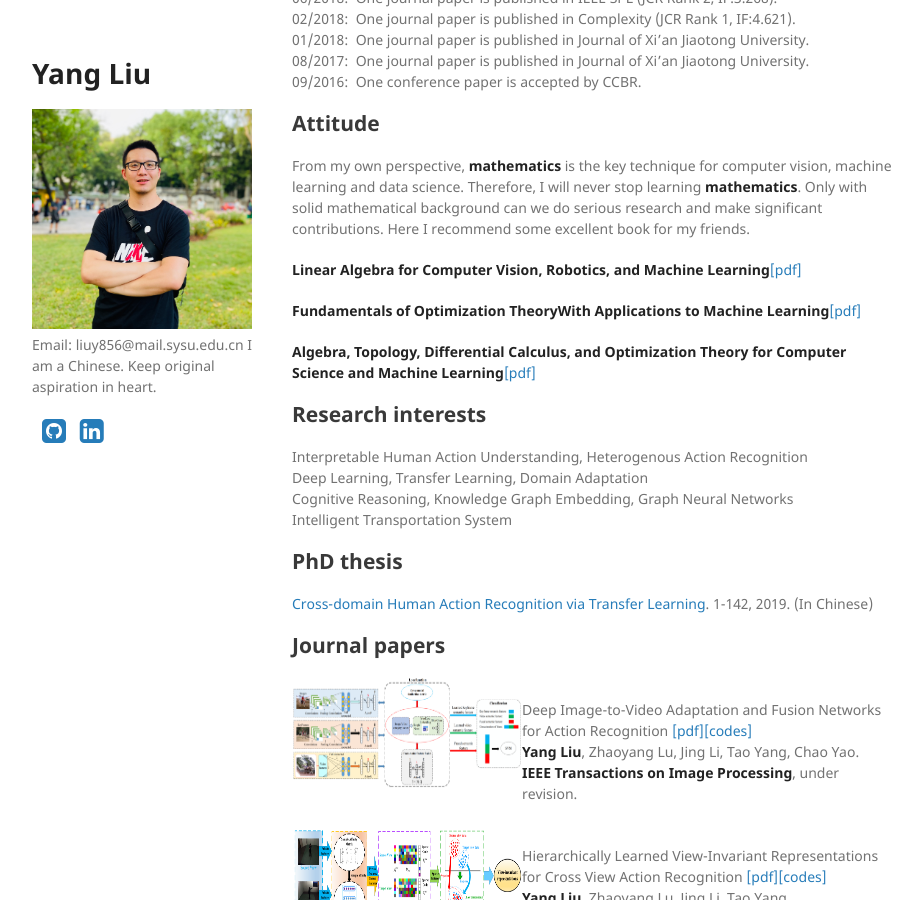
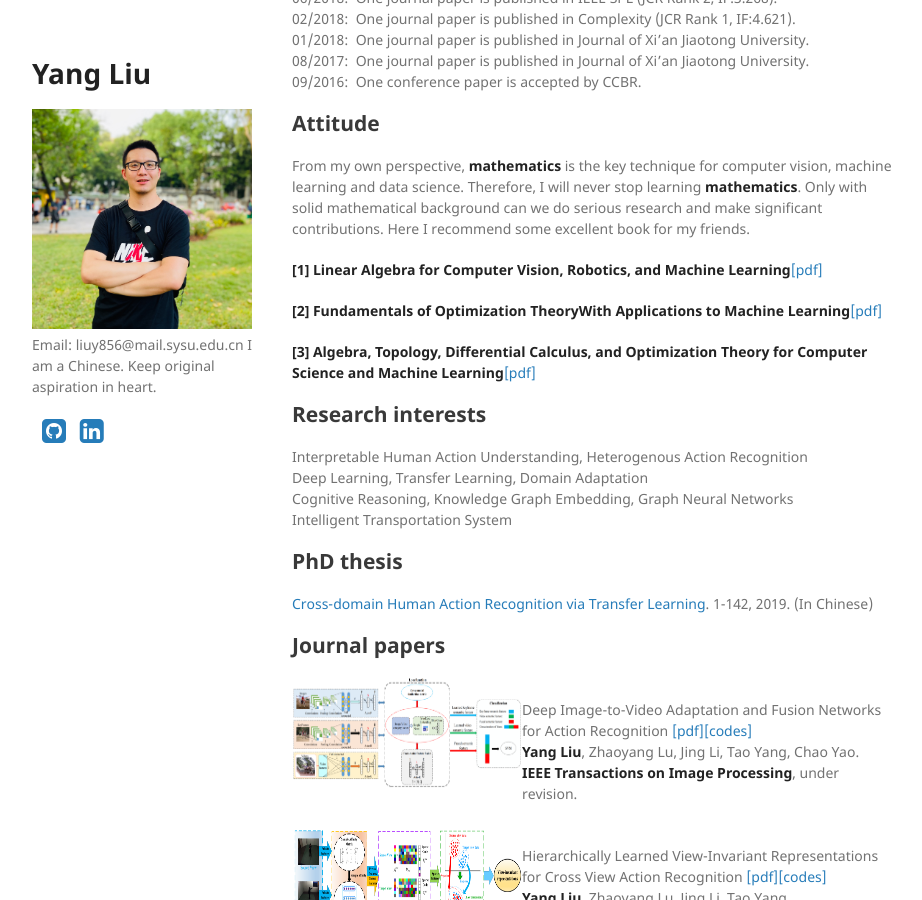
Before and after one commit to YangLiu9208/home, a Jekyll site: the page built from index.md, in a window 1280 px wide and 900 px high, scrolled down 471 px. Shown: the whole window, without its empty margins (178-1100 px from the left). Built offline with Jekyll 4.4.1, drawn with Linux system fonts in a browser that asks for light colours; a style sheet for code colours, icons or effects is not loaded.

Commit message:
Update index.md

```diff
--- a/index.md
+++ b/index.md
@@ -22,11 +22,11 @@ I'm Yang Liu (刘阳), a post-doctoral fellow at [HCP Lab](http://www.sysu-hcp.n
 ## Attitude
 From my own perspective, **mathematics** is the key technique for computer vision, machine learning and data science. Therefore, I will never stop learning **mathematics**. Only with solid mathematical background can we do serious research and make significant contributions. Here I recommend some excellent book for my friends.
 
-**Linear Algebra for Computer Vision, Robotics, and Machine Learning**[[pdf]](https://www.seas.upenn.edu/~cis515/linalg-I.pdf)
+**[1] Linear Algebra for Computer Vision, Robotics, and Machine Learning**[[pdf]](https://www.seas.upenn.edu/~cis515/linalg-I.pdf)
 
-**Fundamentals of Optimization TheoryWith Applications to Machine Learning**[[pdf]](https://www.seas.upenn.edu/~cis515/linalg-II.pdf)
+**[2] Fundamentals of Optimization TheoryWith Applications to Machine Learning**[[pdf]](https://www.seas.upenn.edu/~cis515/linalg-II.pdf)
 
-**Algebra, Topology, Differential Calculus, and Optimization Theory for Computer Science and Machine Learning**[[pdf]](https://www.cis.upenn.edu/~jean/math-deep.pdf)
+**[3] Algebra, Topology, Differential Calculus, and Optimization Theory for Computer Science and Machine Learning**[[pdf]](https://www.cis.upenn.edu/~jean/math-deep.pdf)
 
 ## Research interests
 Interpretable Human Action Understanding, Heterogenous Action Recognition
```
